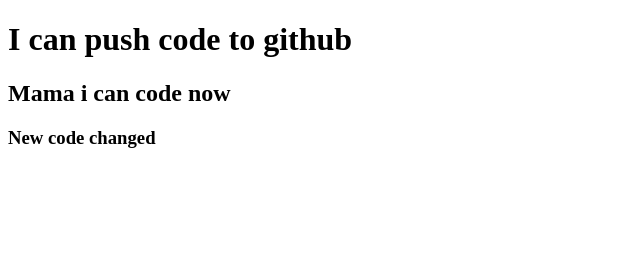
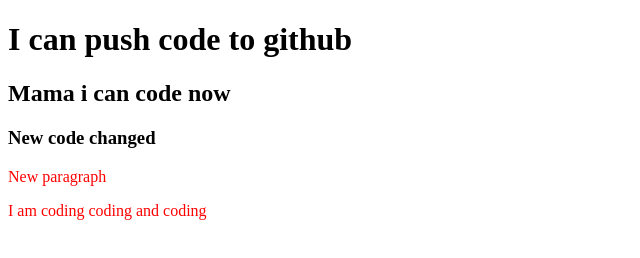
Before and after one commit to mahmudahasan/my-second-repo-old, a plain HTML site: page index.html in a window 1280 px wide. Shown: the whole page, without its empty margins (0-640 px from the left). Drawn offline with Linux system fonts and the light colour scheme.

Commit message:
styles added

```diff
--- a/index.html
+++ b/index.html
@@ -5,11 +5,14 @@
     <meta http-equiv="X-UA-Compatible" content="IE=edge">
     <meta name="viewport" content="width=device-width, initial-scale=1.0">
     <title>My Second GitHub Repo</title>
+    <link rel="stylesheet" href="style.css">
 </head>
 <body>
     <h1>I can push code to github</h1>
     <h2>Mama i can code now</h2>
     <h3>New code changed</h3>
+    <p>New paragraph</p>
+    <p>I am coding coding and coding</p>
 
 </body>
 </html>
--- /dev/null
+++ b/style.css
@@ -0,0 +1,3 @@
+p{
+    color: red;
+}
```
